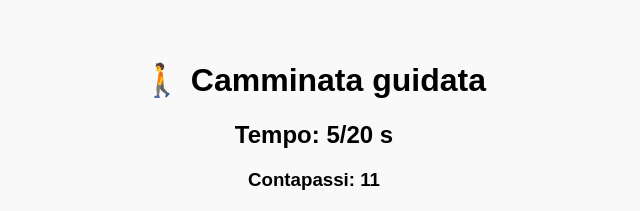
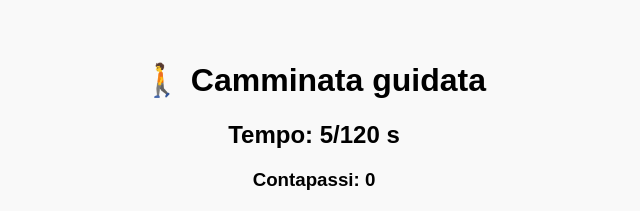
Before and after one commit to cri-rondoni/activities-webapp, a React (Vite) app: page /walk in a window 1280 px wide. Shown: the top 211 px of the page, without its empty margins (326-966 px from the left). Built offline with nearby package versions, Linux system fonts and the light colour scheme.

Commit message:
Usa passi reali da Fitbit con endpoint /get_steps

```diff
--- a/src/components/Walk.jsx
+++ b/src/components/Walk.jsx
@@ -1,24 +1,29 @@
 import React, { useState, useEffect } from "react";
 
 export default function Walk() {
-  const DURATION = 20; // secondi (mock). Metti 120 per 2 minuti
+  const DURATION = 120; // secondi
   const [seconds, setSeconds] = useState(0);
   const [steps, setSteps] = useState(0);
   const [done, setDone] = useState(false);
 
-  // 👉 sostituisci con IP del robot (es: http://192.168.1.50:5000/activity_done)
   const ROBOT_URL = "http://<ROBOT_IP>:5000/activity_done";
+  const STEPS_URL = "http://<ROBOT_IP>:5000/get_steps";
 
-  // per testare senza robot in locale
-  // const ROBOT_URL = "http://localhost:5000/activity_done";
-
+  // Timer principale
   useEffect(() => {
     if (done) return;
 
     if (seconds < DURATION) {
-      const interval = setInterval(() => {
+      const interval = setInterval(async () => {
         setSeconds((s) => s + 1);
-        setSteps((st) => st + Math.floor(Math.random() * 3) + 1);
+
+        try {
+          const res = await fetch(STEPS_URL);
+          const data = await res.json();
+          setSteps(data.steps);
+        } catch (err) {
+          console.error("Errore fetch steps:", err);
+        }
       }, 1000);
       return () => clearInterval(interval);
     } else {
@@ -29,11 +34,11 @@ export default function Walk() {
   const handleComplete = async () => {
     setDone(true);
     try {
-      await fetch(ROBOT_URL, { // per usarlo senza robot commentare da qui
+      await fetch(ROBOT_URL, {
         method: "POST",
         headers: { "Content-Type": "application/json" },
         body: JSON.stringify({ activity: "walk" }),
-      });                       // a qui
+      });
       console.log("Notifica inviata al robot");
     } catch (err) {
       console.error("Errore invio al robot:", err);
```
